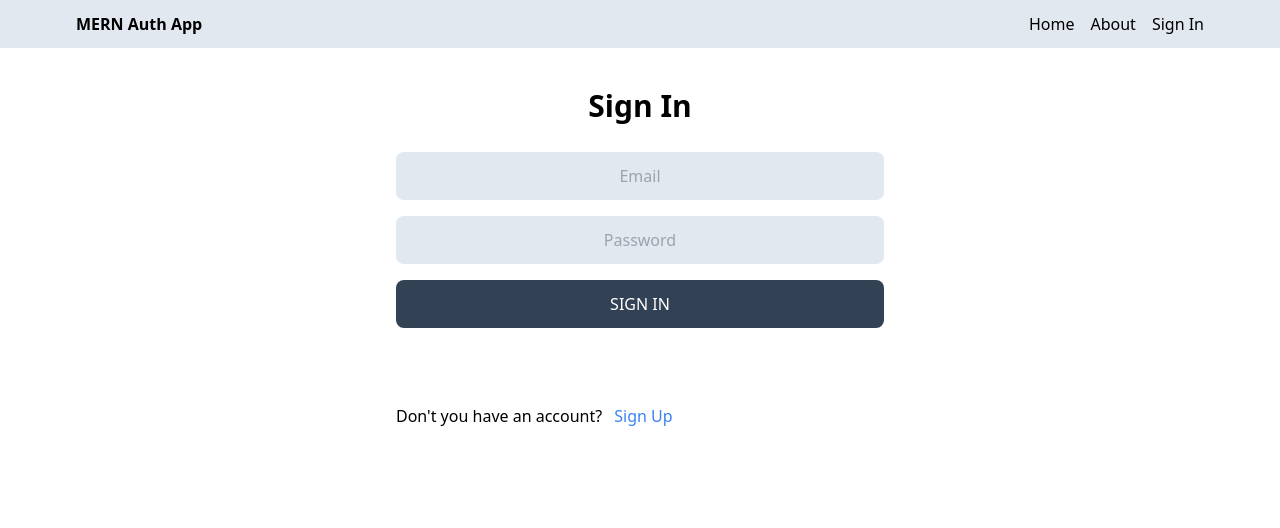
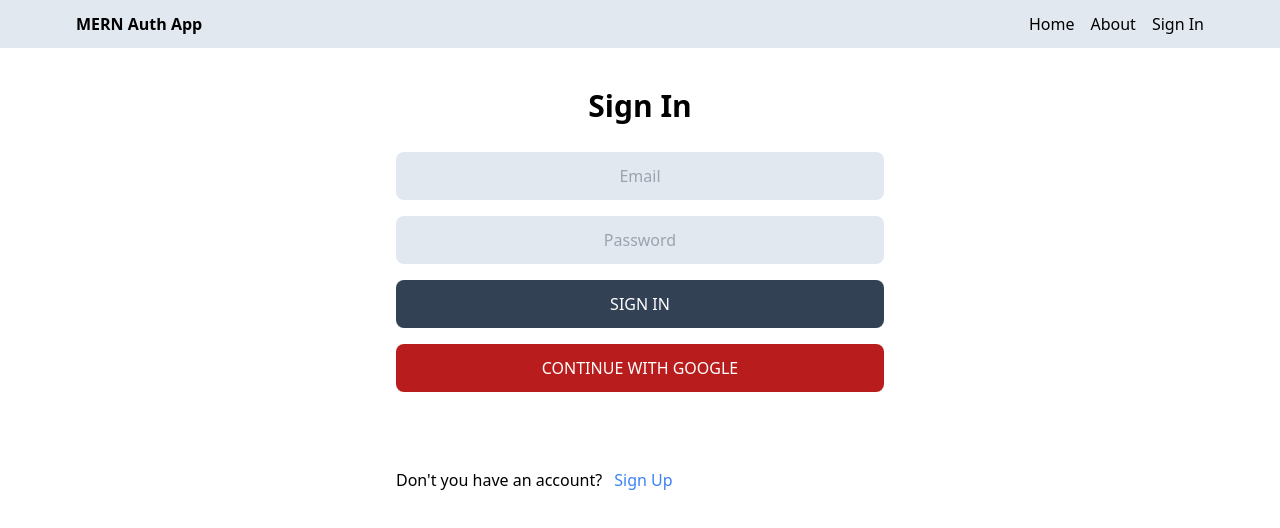
Before and after one commit to tesfaTMH/mern-auth2, a React (Vite) app in the folder frontend/: page /sign-in in a window 1280 px wide. Shown: the top 528 px of the page. Built offline with nearby package versions, Linux system fonts and the light colour scheme; no server answers.

Commit message:
Frontend authentication using google account and firbase added

```diff
--- a/frontend/package.json
+++ b/frontend/package.json
@@ -11,6 +11,7 @@
   },
   "dependencies": {
     "@reduxjs/toolkit": "^2.2.7",
+    "firebase": "^10.12.4",
     "react": "^18.3.1",
     "react-dom": "^18.3.1",
     "react-redux": "^9.1.2",
--- /dev/null
+++ b/frontend/src/components/OAuth.jsx
@@ -0,0 +1,40 @@
+import React from "react";
+import { getAuth, GoogleAuthProvider, signInWithPopup } from "firebase/auth";
+import { app } from "../firebase";
+import { useDispatch } from "react-redux";
+import { signInSuccess } from "../redux/user/userSlice";
+
+const OAuth = () => {
+  const dispatch = useDispatch();
+  const handleGoogleAuth = async () => {
+    try {
+      const provider = new GoogleAuthProvider();
+      const auth = getAuth(app);
+      const result = await signInWithPopup(auth, provider);
+      const res = await fetch("/api/auth/google", {
+        method: "POST",
+        headers: { "Content-Type": "application/json" },
+        body: JSON.stringify({
+          token: result.user.displayName,
+          email: result.user.email,
+          photo: result.user.photoURL,
+        }),
+      });
+      const data = await res.json();
+      dispatch(signInSuccess(data));
+    } catch (err) {
+      console.log("Could not login with google", err);
+    }
+  };
+  return (
+    <button
+      type="button"
+      onClick={handleGoogleAuth}
+      className="bg-red-700 text-white rounded-lg p-3 uppercase hover:opacity-95"
+    >
+      Continue with google
+    </button>
+  );
+};
+
+export default OAuth;
--- /dev/null
+++ b/frontend/src/firebase.js
@@ -0,0 +1,17 @@
+// Import the functions you need from the SDKs you need
+import { initializeApp } from "firebase/app";
+// TODO: Add SDKs for Firebase products that you want to use
+// https://firebase.google.com/docs/web/setup#available-libraries
+
+// Your web app's Firebase configuration
+const firebaseConfig = {
+  apiKey: import.meta.env.VITE_FIREBASE_API_KEY,
+  authDomain: "mern-auth2-20f54.firebaseapp.com",
+  projectId: "mern-auth2-20f54",
+  storageBucket: "mern-auth2-20f54.appspot.com",
+  messagingSenderId: "449347192981",
+  appId: "1:449347192981:web:3a1f4320f889939da3739c",
+};
+
+// Initialize Firebase
+export const app = initializeApp(firebaseConfig);
--- a/frontend/src/pages/SignIn.jsx
+++ b/frontend/src/pages/SignIn.jsx
@@ -6,6 +6,7 @@ import {
   signInFailure,
 } from "../redux/user/userSlice";
 import { useDispatch, useSelector } from "react-redux";
+import OAuth from "../components/OAuth";
 
 const SignIn = () => {
   const [signinFormData, setSigninFormData] = useState({});
@@ -76,6 +77,7 @@ const SignIn = () => {
         >
           {loading ? "Loading..." : "Sign In"}
         </button>
+        <OAuth />
         <p className="my-5 text-red-600">
           {error ? error.message || "Something went wrong" : ""}
         </p>
--- a/frontend/src/pages/SignUp.jsx
+++ b/frontend/src/pages/SignUp.jsx
@@ -1,5 +1,6 @@
 import React, { useState } from "react";
 import { Link, useNavigate } from "react-router-dom";
+import OAuth from "../components/OAuth";
 
 const SignUp = () => {
   const [signupFormData, setSignupFormData] = useState({});
@@ -71,6 +72,7 @@ const SignUp = () => {
         >
           {loading ? "Loading..." : "Sign Up"}
         </button>
+        <OAuth />
         <p className="my-5 text-red-600">{error && "Something went wrong"}</p>
       </form>
       <div className="flex gap-3 mt-5">
```
Also changed, not shown: 1 other file (tests, documents, lock files or other folders).
